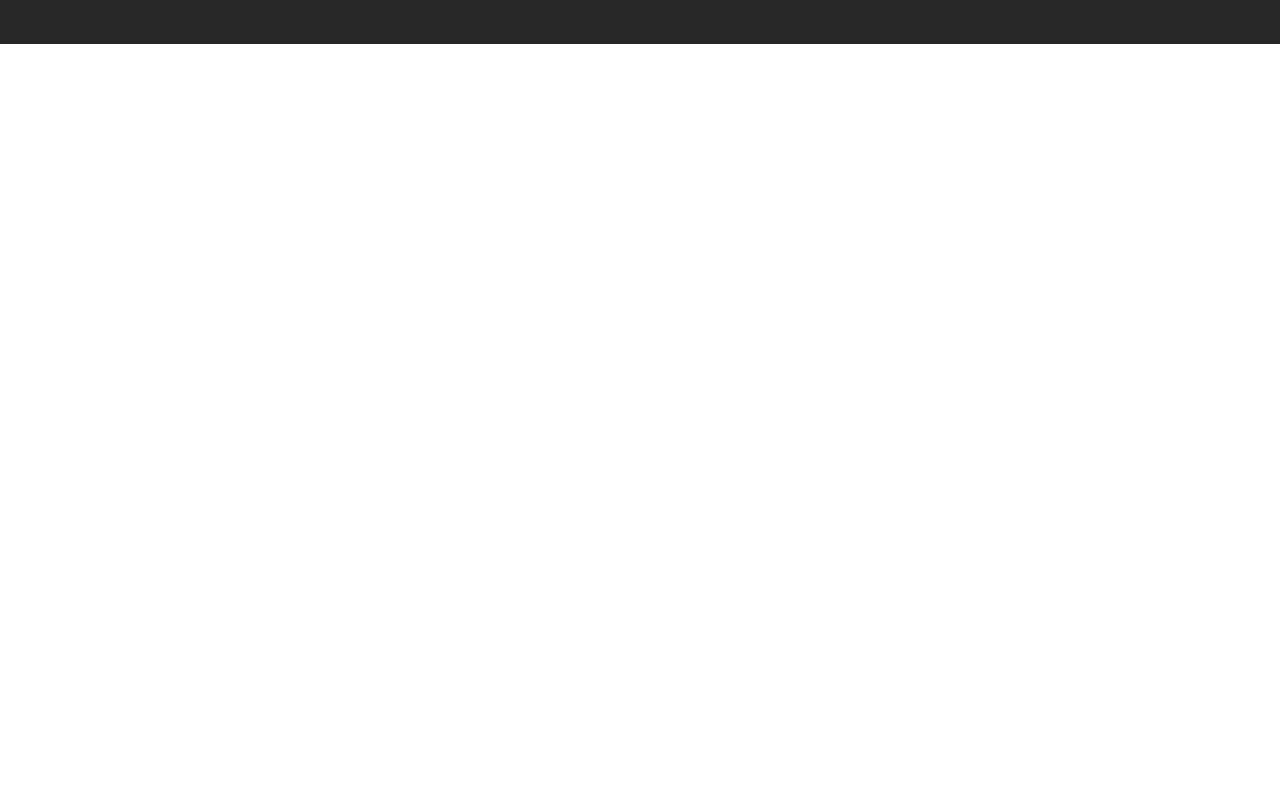
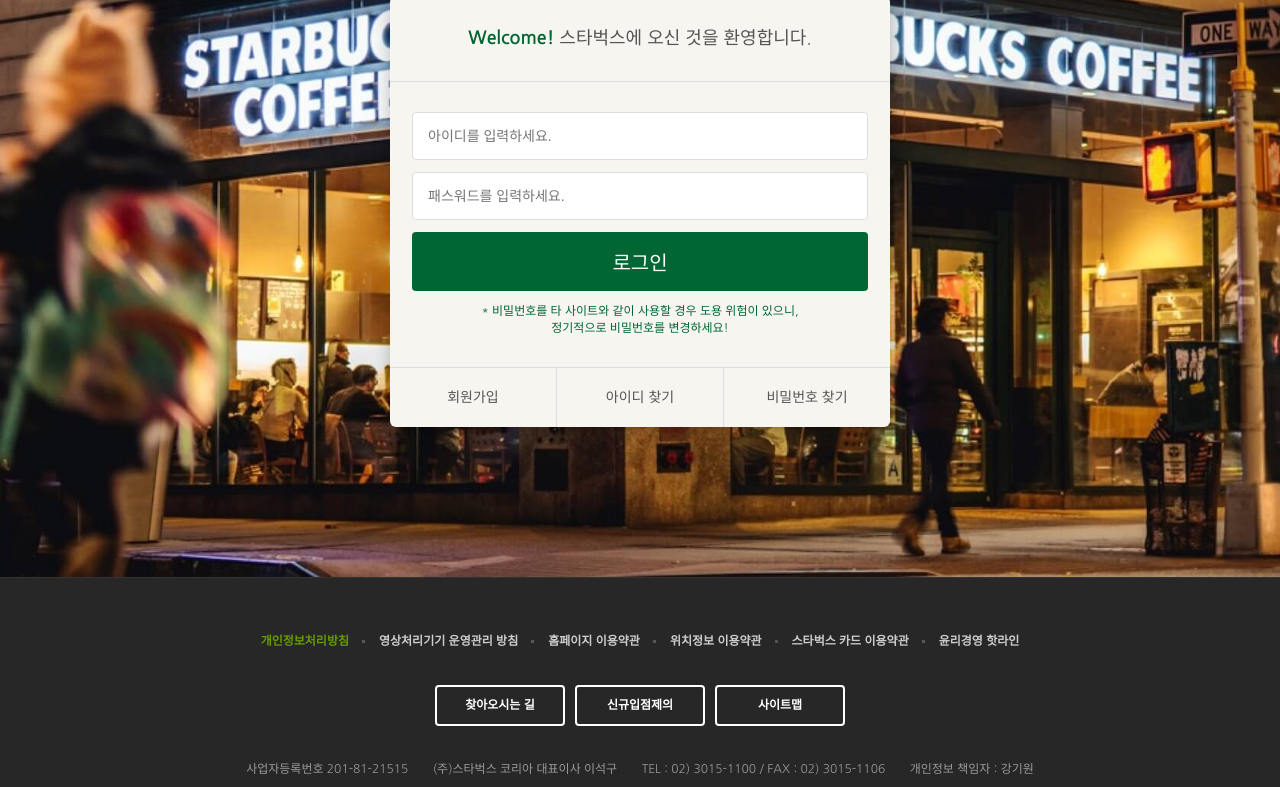
Before and after one commit to mil2ne/starbucks, a plain HTML site: page signin/index.html in a window 1280 px wide. Shown: the part 290-1077 px from the top of the page. Before the commit the page ends 800 px from the top, so only its background shows below. Drawn offline with nearby package versions, Linux system fonts and the light colour scheme.

Commit message:
로그인 페이지 완성

```diff
--- /dev/null
+++ b/css/siginin.css
@@ -0,0 +1,78 @@
+.signin {
+  margin-top: 120px;
+  padding: 100px 0 150px;
+  background-image: url("../images/signin_bg.jpg");
+  background-repeat: no-repeat;
+  background-position: center;
+  background-attachment: fixed;
+  background-size: cover;
+}
+.signin h1 {
+  color: #fff;
+  font-size: 30px;
+  font-weight: 700;
+  text-align: center;
+  margin-bottom: 24px;
+}
+.signin__card {
+  width: 500px;
+  margin: 0 auto;
+  border-radius: 6px;
+  background-color: #f6f5f0;
+  box-shadow: 2px 2px 20px rgba(0,0,0,.3);
+  color: #555;
+}
+.signin__card h2 {
+  padding: 30px;
+  font-size: 18px;
+  text-align: center;
+  border-bottom: 1px solid #ddd;
+}
+.signin__card h2 strong {
+  font-weight: 700;
+  color: #006633;
+}
+.signin__card form {
+  padding: 30px 22px;
+}
+.signin__card form input {
+  width: 100%;
+  margin-bottom: 12px;
+  padding: 15px;
+  border: 1px solid #ddd;
+  border-radius: 4px;
+  outline: none;
+  box-sizing: border-box;
+  font-size: 14px;
+}
+.signin__card form [type="submit"] {
+  background-color: #006633;
+  border: none;
+  color: #fff;
+  font-size: 20px;
+  cursor: pointer;
+}
+.signin__card form p {
+  font-size: 12px;
+  color: #006633;
+  text-align: center;
+}
+.signin__card .actions {
+  display: flex;
+  border-top: 1px solid #ddd;
+}
+.signin__card .actions a {
+  flex-grow: 1;
+  flex-basis: 0;
+  text-align: center;
+  padding: 20px;
+  color: #555;
+  font-size: 14px;
+  border-right: 1px solid #ddd;
+}
+.signin__card .actions a:last-child {
+  border-right: none;
+}
+.signin__card .actions a:hover {
+  text-decoration: underline;
+}
--- a/signin/index.html
+++ b/signin/index.html
@@ -26,6 +26,7 @@
   <link href="https://fonts.googleapis.com/css2?family=Nanum+Gothic:wght@400;700&display=swap" rel="stylesheet">
   <link rel="stylesheet" href="https://fonts.googleapis.com/icon?family=Material+Icons">
   <link rel="stylesheet" href="../css/common.css" />
+  <link rel="stylesheet" href="../css/siginin.css" />
 
   <script defer src="../js/common.js"></script>
 </head>
@@ -368,7 +369,26 @@
   </header>
 
   <section class="signin">
-
+    <h1>로그인</h1>
+    <div class="signin__card">
+      <h2>
+        <strong>Welcome!</strong> 스타벅스에 오신 것을 환영합니다.
+      </h2>
+      <form>
+        <input type="text" placeholder="아이디를 입력하세요." />
+        <input type="password" placeholder="패스워드를 입력하세요." />
+        <input type="submit" value="로그인" />
+        <p>
+          * 비밀번호를 타 사이트와 같이 사용할 경우 도용 위험이 있으니,<br />
+          정기적으로 비밀번호를 변경하세요!
+        </p>
+      </form>
+      <div class="actions">
+        <a href="javascript:void(0)">회원가입</a>
+        <a href="javascript:void(0)">아이디 찾기</a>
+        <a href="javascript:void(0)">비밀번호 찾기</a>
+      </div>
+    </div>
   </section>
 
 
```
